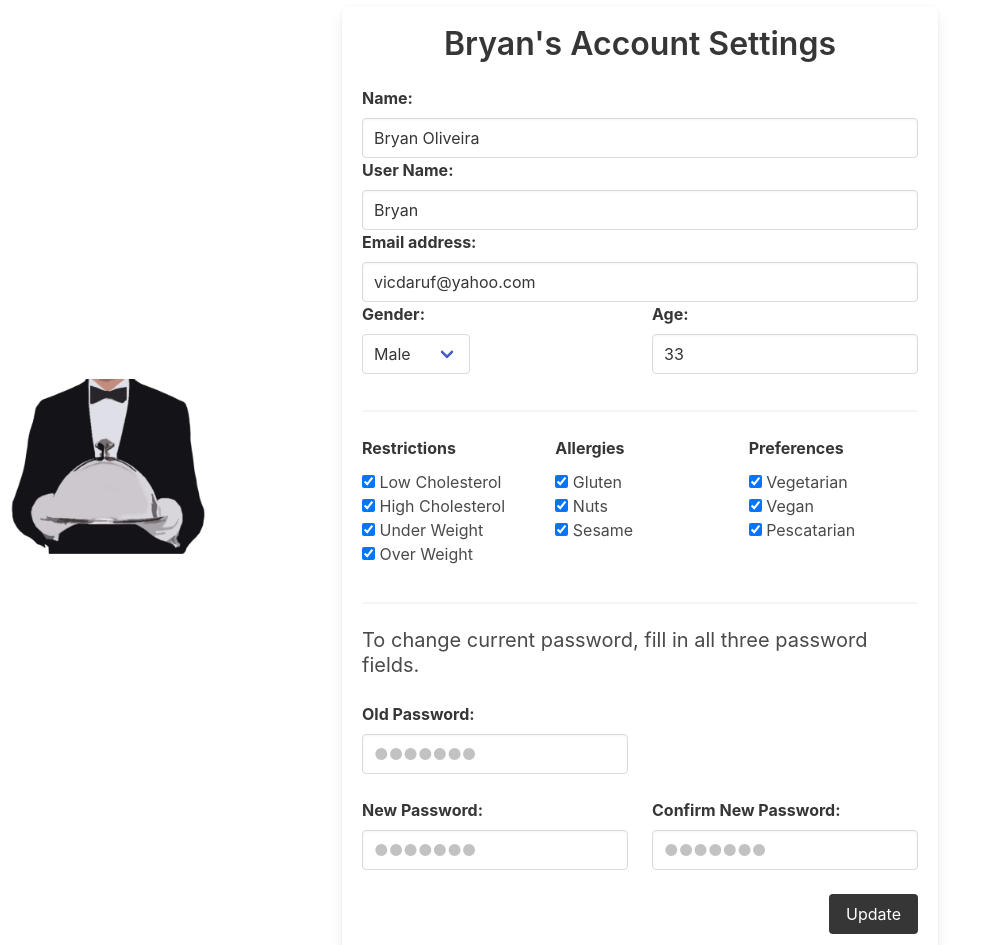
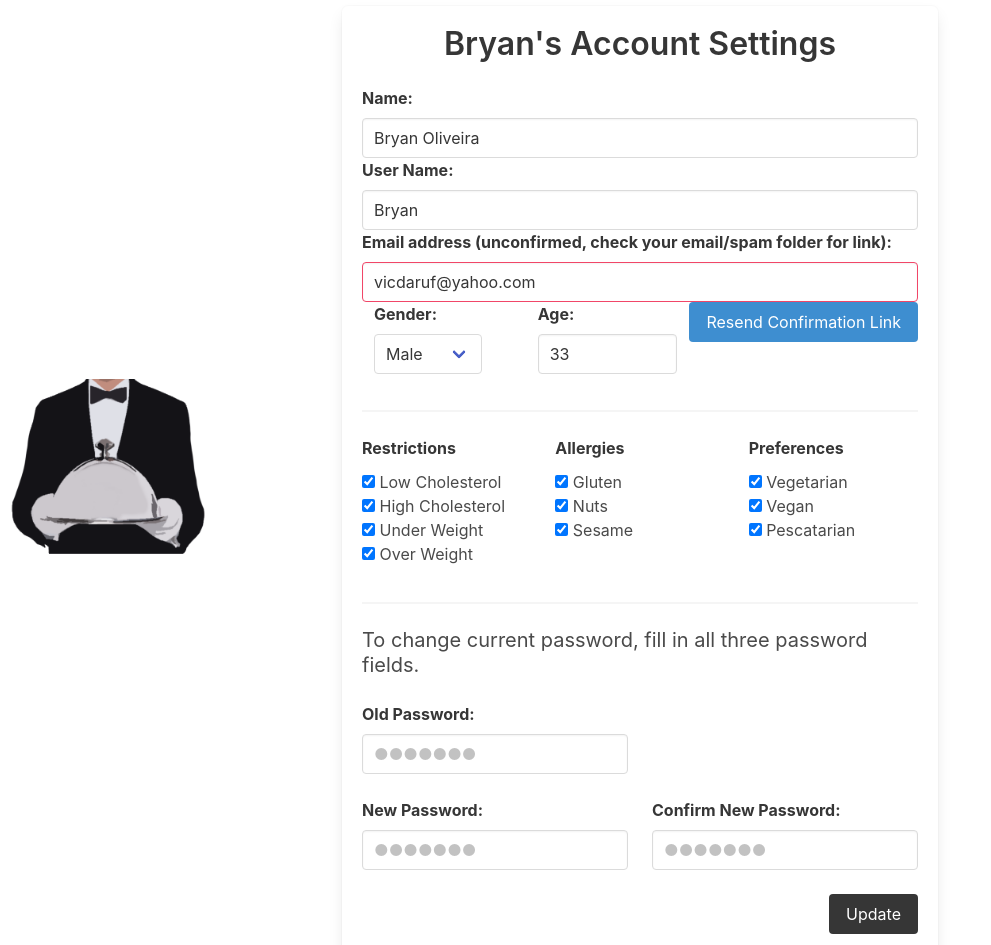
Before and after one commit to bryan-oliveira/alfred, a Flask app: page /profile in a window 1280 px wide. Shown: the part 226-1171 px from the top of the page, without its empty margins (0-991 px from the left). Run offline with Flask 2, Linux system fonts and the light colour scheme; a user stored in the database is signed in; data comes from the database, SQL or seed files in the repository; both versions use the stored data as it was after the commit; parts of the project's set-up code (start-up, migrations or seed data) failed here and were passed over; some libraries are stand-ins or nearby versions.

Commit message:
Fix email confirmation + token resend

```diff
--- a/app/database/users/db_query.py
+++ b/app/database/users/db_query.py
@@ -16,6 +16,12 @@ def is_username_free(username):
     for person in users:
         if person.username == username:
             return False
+    return True
+
+
+def email_is_free(email):
+    if models.User.query.filter_by(email=email).first():
+        return False
     return True
 
 
@@ -88,7 +94,7 @@ def get_user_restriciton_tags(id_, usage=0):
 
 def confirm_user(user):
     user.confirmed = True
-    user.confirmed_on = datetime.datetime.now()
+    user.confirmed_on = datetime.now()
     db.session.add(user)
     db.session.commit()
     return True
@@ -99,6 +105,7 @@ def list_all_users():
     for user in users:
         print user, user.password
 
+
 if __name__ == '__main__':
     list_all_users()
     # get_user_restriciton_tags(1)
--- a/app/email.py
+++ b/app/email.py
@@ -8,6 +8,7 @@ def generate_confirmation_token(email):
     return serializer.dumps(email, salt=app.config['SECURITY_PASSWORD_SALT'])
 
 
+# expiration is in seconds
 def confirm_token(token, expiration=3600):
     serializer = URLSafeTimedSerializer(app.config['SECRET_KEY'])
     try:
--- a/app/forms.py
+++ b/app/forms.py
@@ -4,6 +4,7 @@ from wtforms import StringField, BooleanField, PasswordField, \
     IntegerField, SubmitField, SelectField
 from wtforms.validators import DataRequired, NumberRange, Length, Email, Optional
 from wtforms.fields.html5 import EmailField
+from app.models import User
 
 
 class LoginForm(Form):
@@ -66,6 +67,8 @@ class RegisterForm(Form):
 
 
 class ProfileForm(Form):
+    # If email has not been confirmed, show so
+    # email_label
 
     # User's full name
     fullname = StringField('Name:',
@@ -107,6 +110,9 @@ class ProfileForm(Form):
                                    NumberRange(0, 130, message=" not in valid range.")],
                        render_kw={"placeholder": "63"})
 
+    # Email is confirmed
+    confirmed = BooleanField(default=False)
+
     # User's allergies/preferences/restrictions
     lowchol = BooleanField('Low Cholesterol', default=False)
     highchol = BooleanField('High Cholesterol', default=False)
--- a/app/templates/base-template.html
+++ b/app/templates/base-template.html
@@ -45,15 +45,21 @@
     <!-- is-danger = error, is-success = green, is-info = blue -->
     {% with messages = get_flashed_messages(with_categories=true) %}
         {% if messages %}
-            {% for category, message in messages %}
+            {# % for category, message in messages %#}
+            {#  Getting duplicate GET requests on some attempts to confirm email.
+                this also triggers duplicate flash messages. Because so far the application
+                has no need to send more than one message this is ok. Investigate in the future
+                though.
+                Update: When I hover over/select a confirmation link in chrome browser,
+                the browser sends some sort of request before I actually click it. #}
             <div class="columns">
                 <div class="column has-text-centered">
-                    <article class="message {{ category }}">
-                        <div class="message-body"> {{ message }}</div>
+                    <article class="message {{ messages[0][0] }}">
+                        <div class="message-body"> {{ messages[0][1] }}</div>
                     </article>
                 </div>
             </div>
-            {% endfor %}
+            {#% endfor %#}
         {% endif %}
     {% endwith %}
 
--- a/app/templates/profile.html
+++ b/app/templates/profile.html
@@ -49,10 +49,26 @@
                     </p>
 
                     <!-- Email field -->
-                    <p class="control">
-                        {{ form.email.label(class_="label") }}
-                        {{ form.email(class_="input") }}
-                    </p>
+                    {% if form.confirmed.data == False %}
+                        {{ form.email.label(class_="label",
+                        text="Email address (unconfirmed, check your email/spam folder for link):") }}
+
+                        <p class="control">
+                            {{ form.email(class_="input is-danger") }}
+                        </p>
+                        <p class="control">
+                            <a class="button is-info is-pulled-right" href="/resend">
+                                Resend Confirmation Link
+                            </a>
+                        </p>
+
+                    {% else %}
+                        <p class="control">
+                            {{ form.email.label(class_="label") }}
+                            {{ form.email(class_="input") }}
+                        </p>
+                    {% endif %}
+
 
                     <!-- Gender and Age fields on same row -->
                     <div class="columns">
@@ -229,9 +245,6 @@
                                    onclick="$('#delete_modal').toggleClass('is-active')">Delete Account</a>
                             </p>
                         </div>
-
-
-
                     </div>
                 </form>
 
--- a/app/views.py
+++ b/app/views.py
@@ -124,7 +124,7 @@ def get_recipes_by_tag(tag_name):
                            login_form=login_form)
 
 
-# Upload audio clip to flask | Clicking on Microphone icon triggers this
+# Upload audio clip to flask
 @app.route('/upload', methods=['GET', 'POST'])
 def upload():
     login_form = LoginForm()
@@ -176,7 +176,6 @@ def register():
     login_form = LoginForm()
 
     if form.validate_on_submit():
-
         # print form.data
 
         # Register user account
@@ -189,13 +188,13 @@ def register():
 
             # print user
             token = generate_confirmation_token(user.email)
-            print token
+            # print token
 
             confirm_url = url_for('confirm_email', token=token, _external=True)
             print confirm_url
 
             html = render_template('emails/activate_account_email.html', confirm_url=confirm_url)
-            print html
+            # print html
 
             subject = "Please confirm your email"
             send_email(user.email, subject, html)
@@ -225,45 +224,42 @@ def login():
 
     if form.validate_on_submit():
         # Get login credentials
-        username = form.username.data
+        username = form.username.data.lower()
         password = form.password.data
 
         # Find user
         user = User.query.filter_by(username=username).first()
 
         # print user
+        # If user exists
+        if user:
+            # Check whether password matches hash
+            password = bcrypt.check_password_hash(user.get_hash(), password)
 
-        # If exists and already confirmed email
-        if user:
-            if user.confirmed:
-                # Check whether password matches hash
-                password = bcrypt.check_password_hash(user.get_hash(), password)
+            if password:
+                login_user(user, remember=True)
+                flash('Logged in successfully!', 'is-success')
 
-                if password:
-                    login_user(user, remember=True)
-                    flash('Logged in successfully!', 'is-success')
+                # next_ = request.args.get('next')
+                # if not next_is_valid(next_):
+                #    return abort(400)
 
-                    # next_ = request.args.get('next')
-                    # if not next_is_valid(next_):
-                    #    return abort(400)
-
-                    return redirect(url_for('index'))
-
-            flash('Please confirm email to login with this account. Click here to resend email.', 'is-info')
-            return redirect(url_for('index'))
+                return redirect(url_for('index'))
 
     flash('Invalid username/password.', 'is-danger')
     return redirect(url_for('index'))
 
 
 @app.route('/resend', methods=['GET'])
+@login_required
 def resend_confirmation():
     token = generate_confirmation_token(current_user.email)
-    confirm_url = url_for('user.confirm_email', token=token, _external=True)
+    confirm_url = url_for('confirm_email', token=token, _external=True)
     html = render_template('emails/activate_account_email.html', confirm_url=confirm_url)
     subject = "Please confirm your email"
     send_email(current_user.email, subject, html)
-    flash('A new confirmation email has been sent.', 'success')
+    msg = Markup('A new confirmation email has been sent to <strong>%s</strong>.' % current_user.email)
+    flash(msg, 'is-info')
     return redirect(url_for('index'))
 
 
@@ -368,18 +364,27 @@ def delete_account():
 @app.route('/confirm/<token>')
 def confirm_email(token):
     # Check if user is logged in - if not ask to do so first before confirm. Security measure
+    if not current_user.is_authenticated:
+        flash('Please login in order to verify your account.', 'is-info')
+        return redirect(url_for('index'))
+
     if current_user.confirmed:
         flash('Account already confirmed. Please login.', 'is-success')
         return redirect(url_for('index'))
+
     email = confirm_token(token)
-    user = User.query.filter_by(email=current_user.email).first_or_404()
+    user = User.query.filter_by(email=current_user.email).first()
+    # print "Find user:", user.fullname
+
     if user.email == email:
         db_query.confirm_user(user)
         flash('You have confirmed your account. Thanks!', 'is-success')
     else:
-        msg = Markup('The confirmation link is invalid or has expired.'
-                     '<a class="is-warning" href="/resend">Click here</a> to resend. ')
+        msg = Markup('The confirmation link is invalid or has expired. '
+                     '<a href="/resend" style="color:grey; text-decoration: underline;">'
+                     '<strong>Click here</strong></a> to resend. ')
         flash(msg, 'is-danger')
+
     return redirect(url_for('index'))
 
 
@@ -407,6 +412,7 @@ def load_user(id_):
     return User.query.get(int(id_))
 
 
+# TODO: Not a view
 def populate_form_with_allergy_data(form, allergy):
     form.lowchol.data = allergy.lowchol
     form.highchol.data = allergy.highchol
```
Also changed, not shown: app/alfred/registration_logic.py (+6 -18 lines), data/database.db.
